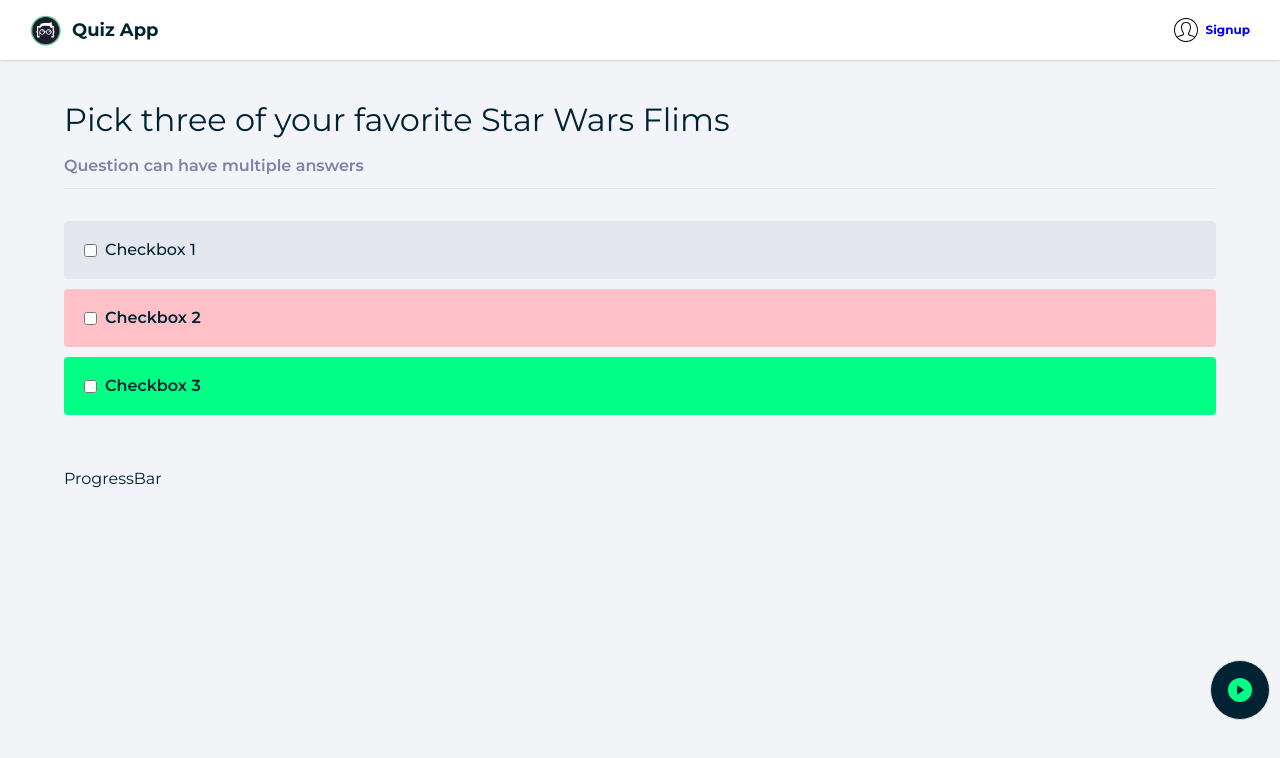
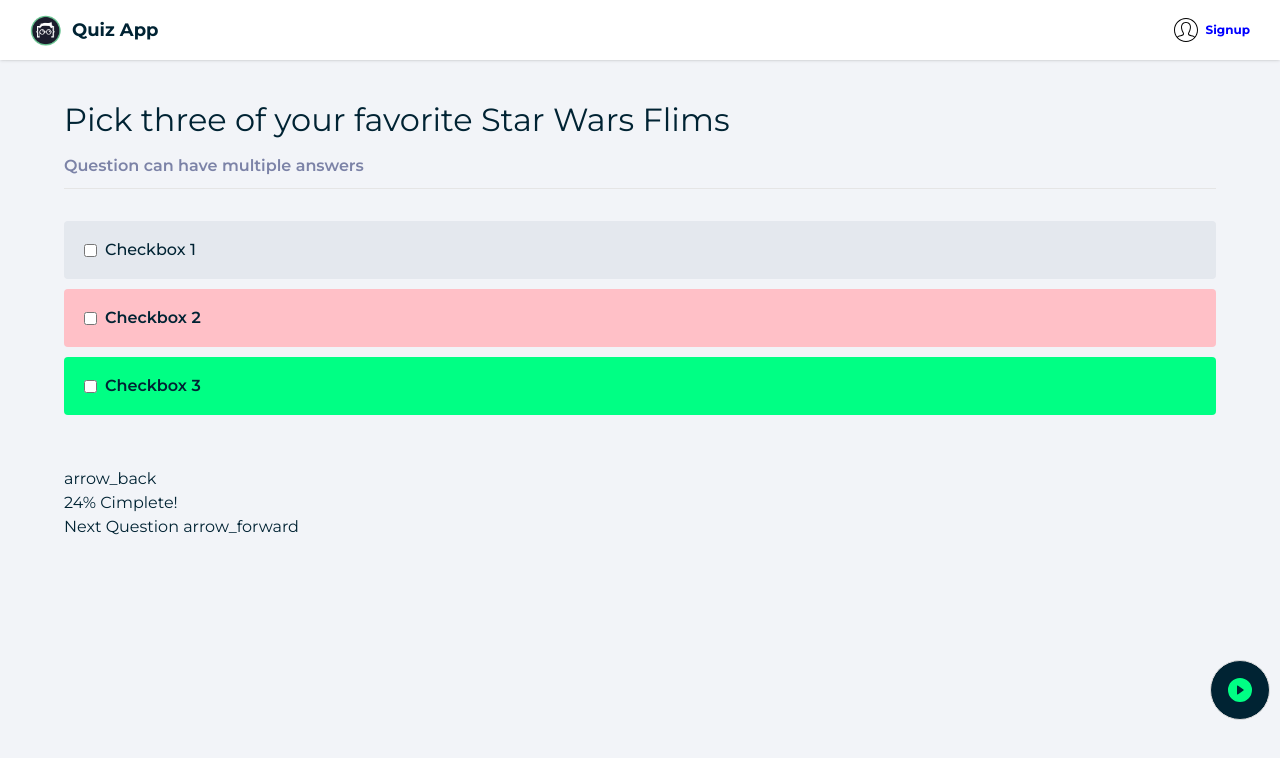
Before and after one commit to rajibmehedihasan/quiz-quiz, a React (Create React App) app: page / in a window 1280 px wide. Shown: the top 758 px of the page. Built offline with nearby package versions, Linux system fonts and the light colour scheme; what @neojp/tailwindcss-line-clamp-utilities would draw is missing.

Commit message:
add progressbar

```diff
--- a/src/components/quiz/progress-bar.tsx
+++ b/src/components/quiz/progress-bar.tsx
@@ -1,5 +1,23 @@
 function ProgressBar() {
-    return <div>ProgressBar</div>;
+    return (
+        <div className="progressBar">
+            <div className="backButton">
+                <span className="material-icons-outlined"> arrow_back </span>
+            </div>
+            <div className="rangeArea">
+                <div className="tooltip">24% Cimplete!</div>
+                <div className="rangeBody">
+                    <div className="progress" style={{ width: "20%" }}></div>
+                </div>
+            </div>
+            <a href="result.html">
+                <button className="button next">
+                    <span>Next Question</span>
+                    <span className="material-icons-outlined"> arrow_forward </span>
+                </button>
+            </a>
+        </div>
+    );
 }
 
 export default ProgressBar;
```
